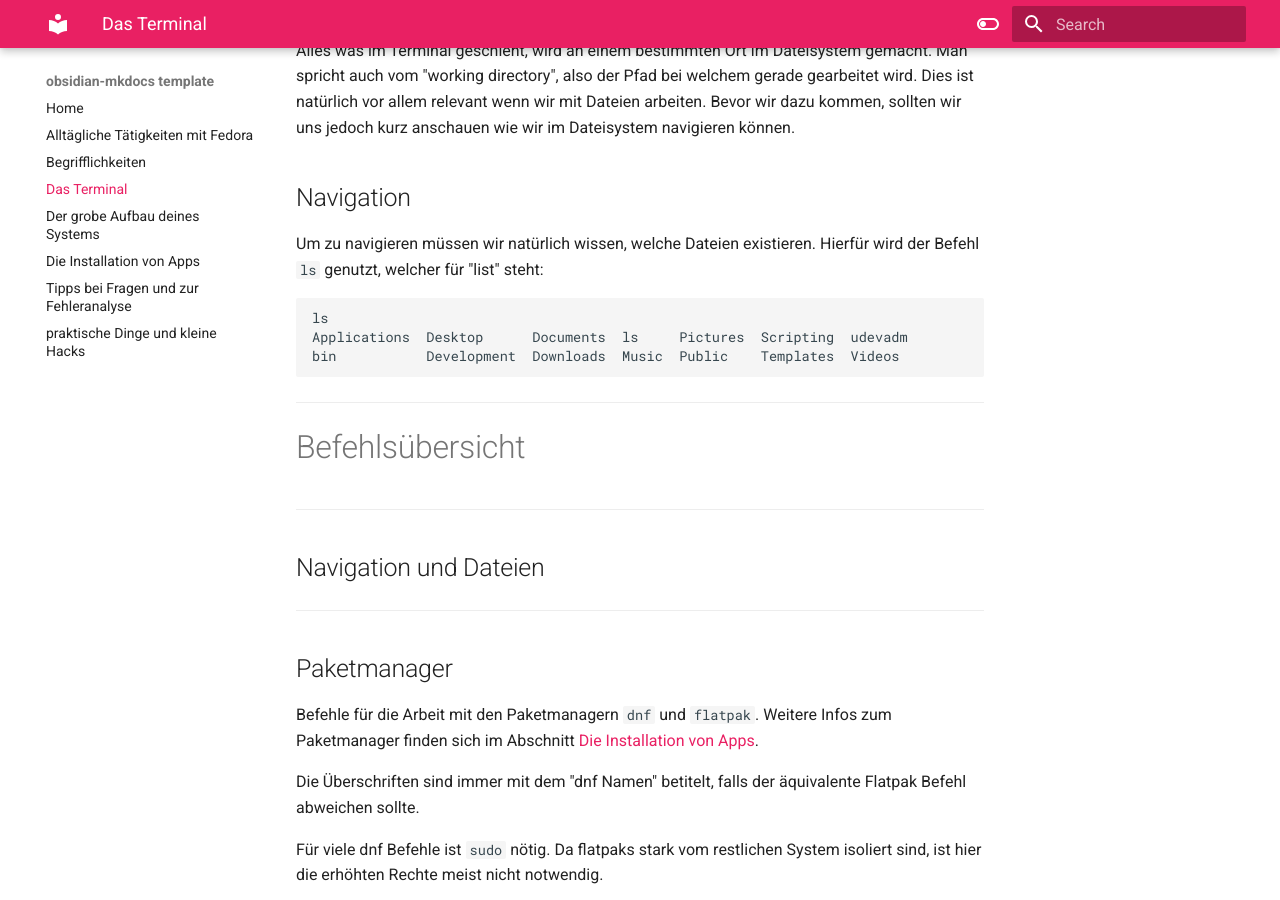
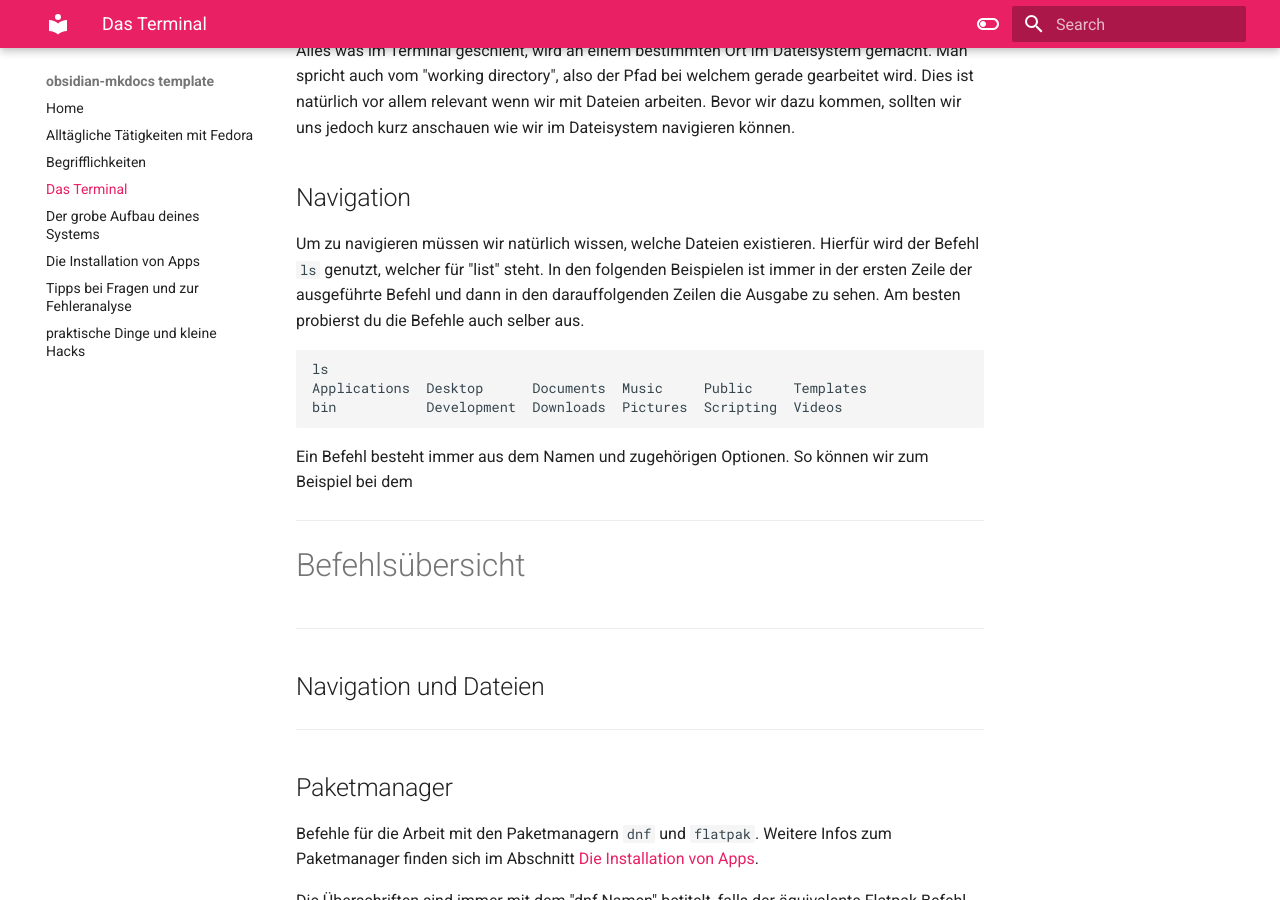
Before and after one commit to Tecipry/Handbuch-fedoraKDE, an MkDocs documentation site: the page built from docs/Das Terminal.md, in a window 1280 px wide and 900 px high, scrolled down 852 px. Built offline with MkDocs 1.6.1 and Material for MkDocs 9.7.7, drawn with Linux system fonts in a browser that asks for light colours.

Commit message:
backup from:  20-12-2025 13:53:22

````diff
--- a/docs/Das Terminal.md
+++ b/docs/Das Terminal.md
@@ -22,14 +22,14 @@ Alles was im Terminal geschieht, wird an einem bestimmten Ort im Dateisystem gem
 
 ## Navigation
 
-Um zu navigieren müssen wir natürlich wissen, welche Dateien existieren. Hierfür wird der Befehl `ls` genutzt, welcher für "list" steht:
+Um zu navigieren müssen wir natürlich wissen, welche Dateien existieren. Hierfür wird der Befehl `ls` genutzt, welcher für "list" steht. In den folgenden Beispielen ist immer in der ersten Zeile der ausgeführte Befehl und dann in den darauffolgenden Zeilen die Ausgabe zu sehen. Am besten probierst du die Befehle auch selber aus.
 ```sh
 ls
-Applications  Desktop      Documents  ls     Pictures  Scripting  udevadm
-bin           Development  Downloads  Music  Public    Templates  Videos
+Applications  Desktop      Documents  Music     Public     Templates
+bin           Development  Downloads  Pictures  Scripting  Videos
 ```
 
-
+Ein Befehl besteht immer aus dem Namen und zugehörigen Optionen. So können wir zum Beispiel bei dem
 
 
 ---
````
